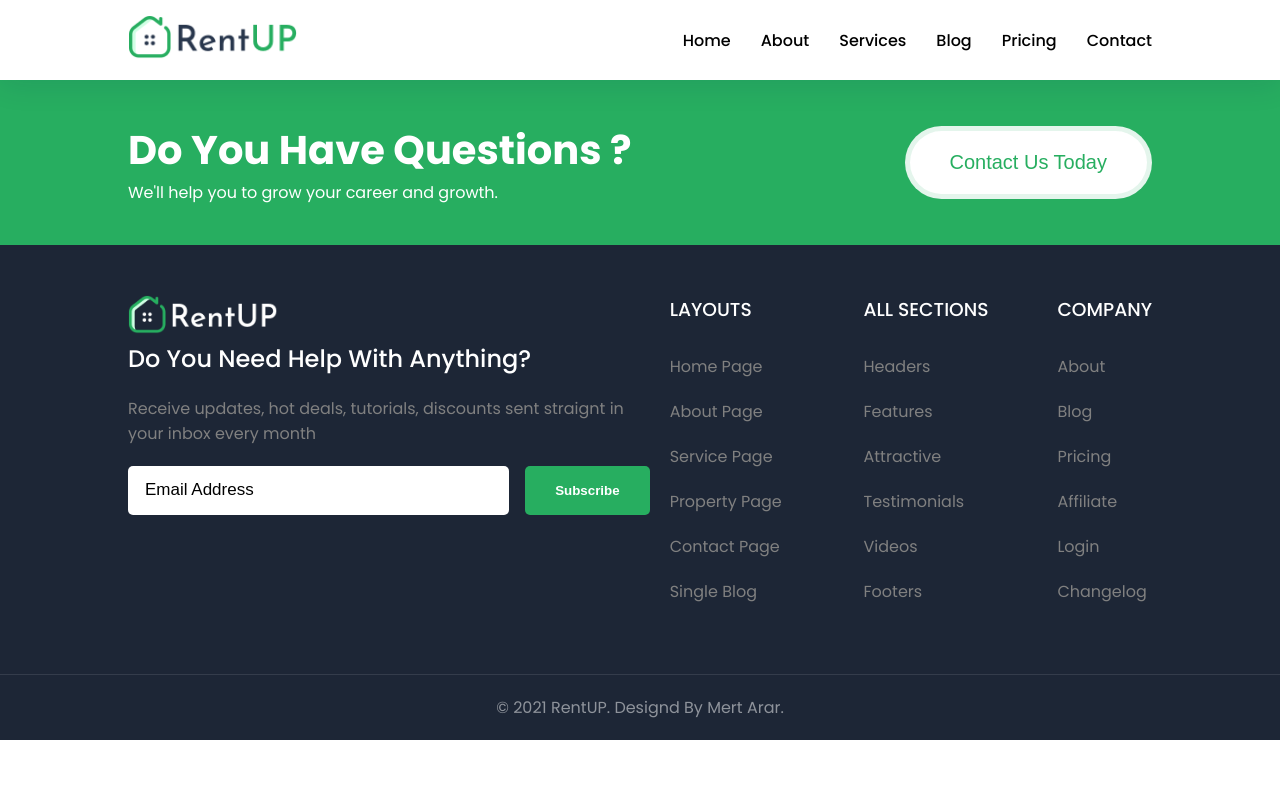
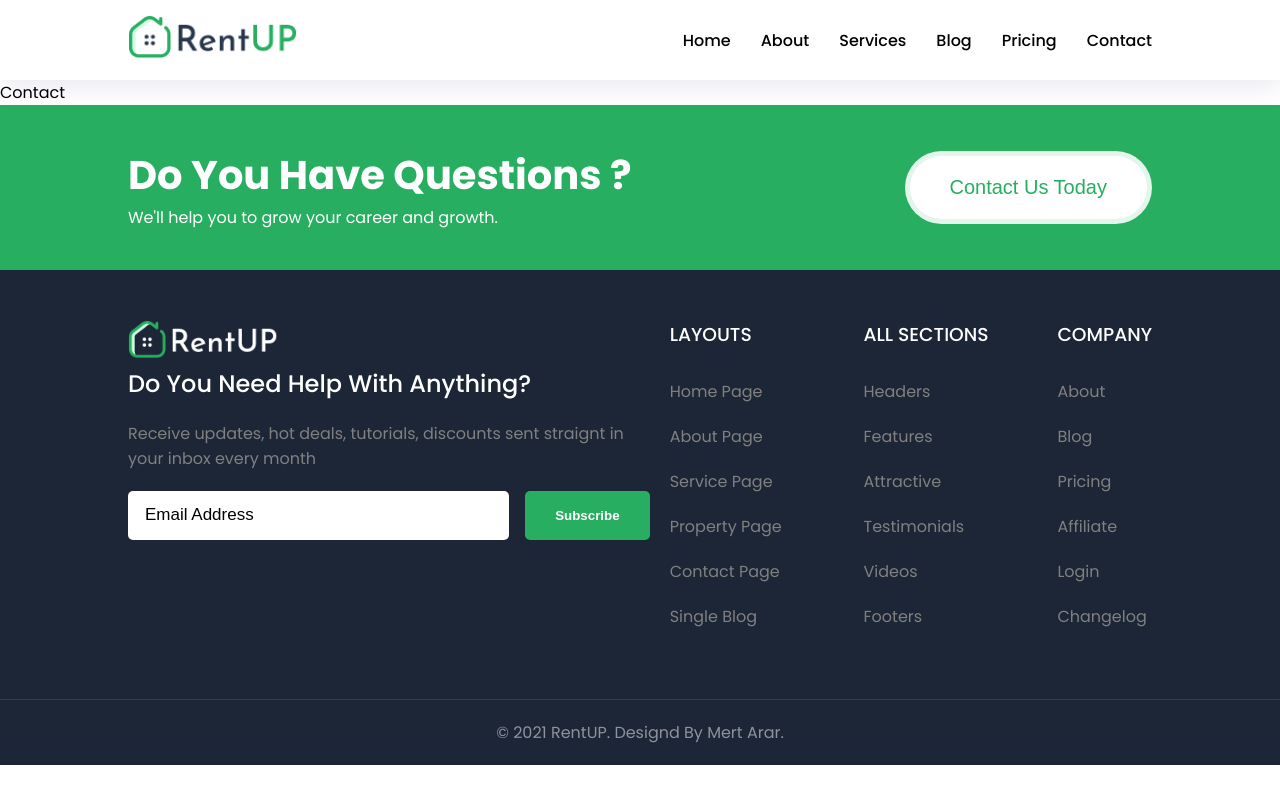
Before and after one commit to MertArar/realEstate, a React (Create React App) app: page /contact in a window 1280 px wide. Built offline with nearby package versions, Linux system fonts and the light colour scheme.

Commit message:
bug fixed in pages file

```diff
--- a/src/components/pages/Pages.jsx
+++ b/src/components/pages/Pages.jsx
@@ -18,9 +18,9 @@ const Pages = () => {
           <Route exact path="/" element={<Home />} />
           <Route exact path="/about" element={<About />} />
           <Route exact path="/services" element={<Services />} />
-          <Route exact path="/blog" element={Blog} />
-          <Route exact path="/pricing" element={Pricing} />
-          <Route exact path="/contact" element={Contact} />
+          <Route exact path="/blog" element={<Blog />} />
+          <Route exact path="/pricing" element={<Pricing />} />
+          <Route exact path="/contact" element={<Contact />} />
         </Routes>
         <Footer />
       </BrowserRouter>
```
